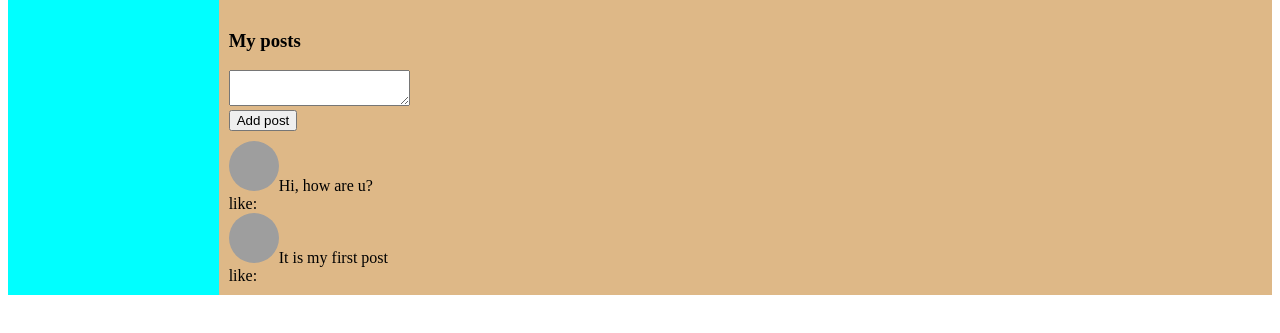
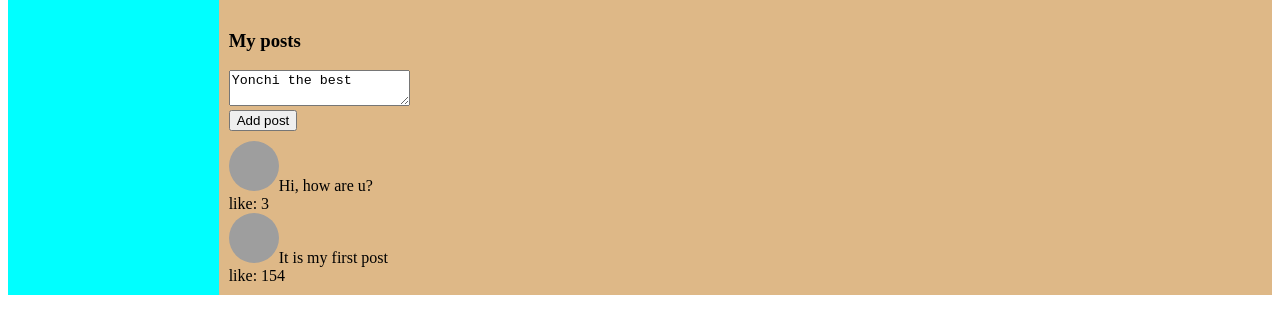
Before and after one commit to Ivan-Kashuba/SocialNetworkCode, a React (Create React App) app: page /profile in a window 1280 px wide. Shown: the part 409-742 px from the top of the page. Built offline with nearby package versions, Linux system fonts and the light colour scheme; grey boxes are pictures that could not be loaded.

Commit message:
refactoring

```diff
--- a/src/App.js
+++ b/src/App.js
@@ -5,7 +5,7 @@ import Header from "./components/Header/Header";
 import Navbar from "./components/Navbar/Navbar";
 import Profile from "./components/Profile/Profile";
 
-function App() {
+function App({ state, addPost, UpdateNewPostText }) {
   return (
     <BrowserRouter>
       <div className="app__wrapper">
@@ -13,8 +13,20 @@ function App() {
         <Navbar />
         <div className="app__wrapper__content">
           <Routes>
-            <Route path="/dialogs/*" element={<Dialogs />} />
-            <Route path="/profile/*" element={<Profile />} />
+            <Route
+              path="/dialogs/*"
+              element={<Dialogs state={state.dialogsPage} />}
+            />
+            <Route
+              path="/profile/*"
+              element={
+                <Profile
+                  state={state.profilePage}
+                  addPost={addPost}
+                  UpdateNewPostText={UpdateNewPostText}
+                />
+              }
+            />
           </Routes>
         </div>
       </div>
--- /dev/null
+++ b/src/MyRedux/state.js
@@ -0,0 +1,52 @@
+let RerenderEntireTree = () => {
+  console.log("state changed");
+};
+const state = {
+  dialogsPage: {
+    dialogsData: [
+      { urlNumber: 1, name: "Vantus" },
+      { urlNumber: 2, name: "Valera" },
+      { urlNumber: 3, name: "Yonchi" },
+      { urlNumber: 4, name: "Anya" },
+      { urlNumber: 5, name: "Lubov" },
+      { urlNumber: 6, name: "Sofa" },
+    ],
+
+    messagesData: [
+      { id: 1, message: "Hey" },
+      { id: 2, message: "AbobusKamamoi" },
+      { id: 3, message: "Are u to4no FrontEnder?" },
+    ],
+  },
+
+  profilePage: {
+    postData: [
+      { id: 1, message: "Hi, how are u?", likeCount: 3 },
+      { id: 2, message: "It is my first post", likeCount: 154 },
+    ],
+    newPostText: "Yonchi the best",
+  },
+};
+
+export const addPost = (state) => {
+  let newPost = {
+    id: 5,
+    message: state.profilePage.newPostText,
+    likeCount: 0,
+  };
+
+  state.profilePage.postData.unshift(newPost);
+  state.profilePage.newPostText = "";
+  RerenderEntireTree(state);
+};
+
+export const UpdateNewPostText = (newText) => {
+  state.profilePage.newPostText = newText;
+  RerenderEntireTree(state);
+};
+
+export const subscribe = (observer) => {
+  RerenderEntireTree = observer;
+};
+
+export default state;
--- /dev/null
+++ b/src/components/Dialogs/DialogItem/DialogItem.jsx
@@ -0,0 +1,20 @@
+import React from "react";
+import { NavLink } from "react-router-dom";
+import styles from "./../Dialogs.module.css";
+
+const DialogItem = ({ name, urlNumber }) => {
+  return (
+    <div className={`${styles.dialog} ${styles.active}`}>
+      <NavLink
+        to={"/dialogs/" + urlNumber}
+        className={(dialog) =>
+          dialog.isActive ? styles.active : styles.dialog
+        }
+      >
+        {name}
+      </NavLink>
+    </div>
+  );
+};
+
+export default DialogItem;
--- a/src/components/Dialogs/Dialogs.jsx
+++ b/src/components/Dialogs/Dialogs.jsx
@@ -1,47 +1,20 @@
 import React from "react";
-import { NavLink } from "react-router-dom";
 import styles from "./Dialogs.module.css";
+import DialogItem from "./DialogItem/DialogItem";
+import Message from "./Message/Message";
 
-const DialogItem = ({ name, urlNumber }) => {
-  return (
-    <div className={`${styles.dialog} ${styles.active}`}>
-      <NavLink to={"/dialogs/" + urlNumber}>{name}</NavLink>
-    </div>
-  );
-};
+const Dialogs = ({ state }) => {
+  const dialogs = state.dialogsData.map((dialog) => (
+    <DialogItem name={dialog.name} urlNumber={dialog.urlNumber} />
+  ));
 
-const Message = ({ messageText }) => {
-  return <div className={styles.message}>{messageText}</div>;
-};
-
-const Dialogs = () => {
-  const dialogsData = [
-    { urlNumber: 1, name: "Vantus" },
-    { urlNumber: 2, name: "Valera" },
-    { urlNumber: 3, name: "Yonchi" },
-    { urlNumber: 4, name: "Anya" },
-    { urlNumber: 5, name: "Lubov" },
-    { urlNumber: 6, name: "Sofa" },
-  ];
-
-  const messagesData = [
-    { id: 1, message: "Hey" },
-    { id: 2, message: "AbobusKamamoi" },
-    { id: 3, message: "Are u to4no FrontEnder?" },
-  ];
-
+  const messages = state.messagesData.map((mess) => (
+    <Message messageText={mess.message} />
+  ));
   return (
     <div className={styles.dialogs}>
-      <div className={styles.dialogs__items}>
-        {dialogsData.map((elem) => {
-          return <DialogItem name={elem.name} urlNumber={elem.urlNumber} />;
-        })}
-      </div>
-      <div className={styles.messages}>
-        {messagesData.map((elem) => {
-          return <Message messageText={elem.message} />;
-        })}
-      </div>
+      <div className={styles.dialogs__items}>{dialogs}</div>
+      <div className={styles.messages}>{messages}</div>
     </div>
   );
 };
--- a/src/components/Dialogs/Dialogs.module.css
+++ b/src/components/Dialogs/Dialogs.module.css
@@ -5,7 +5,7 @@
 .dialogs__items {
   padding: 10px;
 }
-.dialog a {
+.dialog {
   color: white;
   text-decoration: none;
 }
@@ -14,6 +14,7 @@
 }
 .message {
 }
-/* .active a {
+.active {
   color: gold;
-} */
+  text-decoration: none;
+}
--- /dev/null
+++ b/src/components/Dialogs/Message/Message.jsx
@@ -0,0 +1,7 @@
+import React from "react";
+import styles from "./../Dialogs.module.css";
+const Message = ({ messageText }) => {
+  return <div className={styles.message}>{messageText}</div>;
+};
+
+export default Message;
--- a/src/components/Profile/MyPosts/MyPosts.jsx
+++ b/src/components/Profile/MyPosts/MyPosts.jsx
@@ -1,29 +1,42 @@
 import React from "react";
 import style from "./MyPosts.module.css";
 import Post from "./Post/Post";
+import { useRef } from "react";
 
-const MyPosts = () => {
-  const postData = [
-    { id: 1, message: "Hi, how are u?" },
-    { id: 2, message: "It is my first post" },
-  ];
+const MyPosts = ({ postData, addPost, newPostText, UpdateNewPostText }) => {
+  const posts = postData.map((post) => (
+    <Post message={post.message} likeCount={post.likeCount} />
+  ));
+
+  const newPostElement = useRef();
+
+  const createPost = () => {
+    addPost();
+  };
+
+  const onPostChange = () => {
+    let text = newPostElement.current.value;
+    UpdateNewPostText(text);
+  };
+
   return (
     <>
       <div className={style.posts__block}>
         <h3>My posts</h3>
+
         <div>
           <div>
-            <textarea />
+            <textarea
+              ref={newPostElement}
+              onChange={onPostChange}
+              value={newPostText}
+            />
           </div>
           <div>
-            <button>Add post</button>
+            <button onClick={createPost}>Add post</button>
           </div>
         </div>
-        <div className={style.posts}>
-          {postData.map((elem) => {
-            return <Post message={elem.message} />;
-          })}
-        </div>
+        <div className={style.posts}>{posts}</div>
       </div>
     </>
   );
--- a/src/components/Profile/MyPosts/Post/Post.jsx
+++ b/src/components/Profile/MyPosts/Post/Post.jsx
@@ -1,7 +1,7 @@
 import React from "react";
 import style from "./Post.module.css";
 
-const Post = ({ message }) => {
+const Post = ({ message, likeCount }) => {
   return (
     <div>
       <img
@@ -11,7 +11,7 @@ const Post = ({ message }) => {
       />
       {message}
       <div>
-        <span>like: </span>
+        <span>like: {likeCount} </span>
       </div>
     </div>
   );
--- a/src/components/Profile/Profile.jsx
+++ b/src/components/Profile/Profile.jsx
@@ -3,12 +3,17 @@ import MyPosts from "./MyPosts/MyPosts";
 import ProfileInfo from "./MyPosts/ProfileInfo/ProfileInfo";
 import styles from "./Profile.module.css";
 
-const Profile = () => {
+const Profile = ({ state, addPost, UpdateNewPostText }) => {
   return (
     <>
       <div>
         <ProfileInfo />
-        <MyPosts />
+        <MyPosts
+          postData={state.postData}
+          addPost={addPost}
+          newPostText={state.newPostText}
+          UpdateNewPostText={UpdateNewPostText}
+        />
       </div>
     </>
   );
--- a/src/index.js
+++ b/src/index.js
@@ -1,10 +1,22 @@
+import state, { subscribe } from "./MyRedux/state";
 import React from "react";
 import ReactDOM from "react-dom";
 import App from "./App";
+import { addPost } from "./MyRedux/state";
+import { UpdateNewPostText } from "./MyRedux/state";
 
-ReactDOM.render(
-  <React.StrictMode>
-    <App />
-  </React.StrictMode>,
-  document.getElementById("root")
-);
+const RerenderEntireTree = () => {
+  ReactDOM.render(
+    <React.StrictMode>
+      <App
+        state={state}
+        addPost={addPost}
+        UpdateNewPostText={UpdateNewPostText}
+      />
+    </React.StrictMode>,
+    document.getElementById("root")
+  );
+};
+RerenderEntireTree(state);
+
+subscribe(RerenderEntireTree);
```
